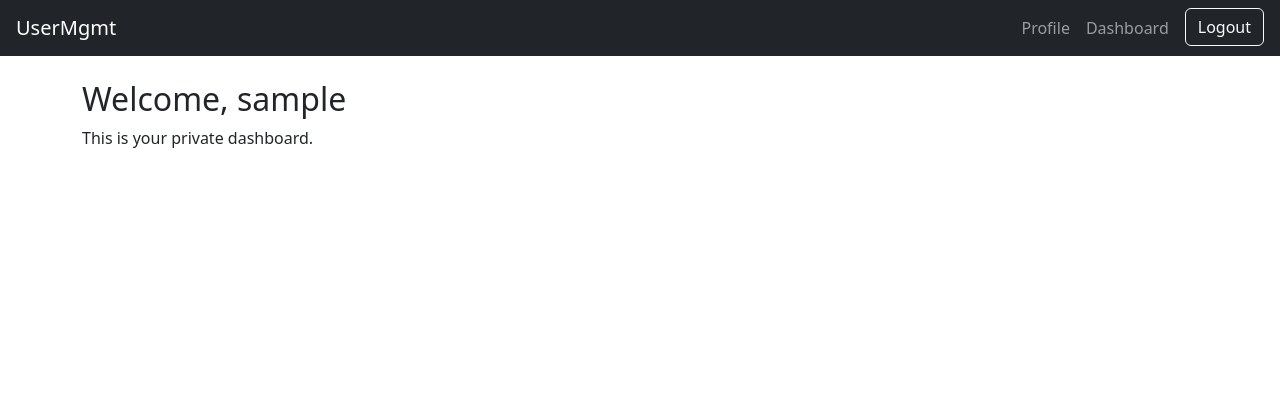
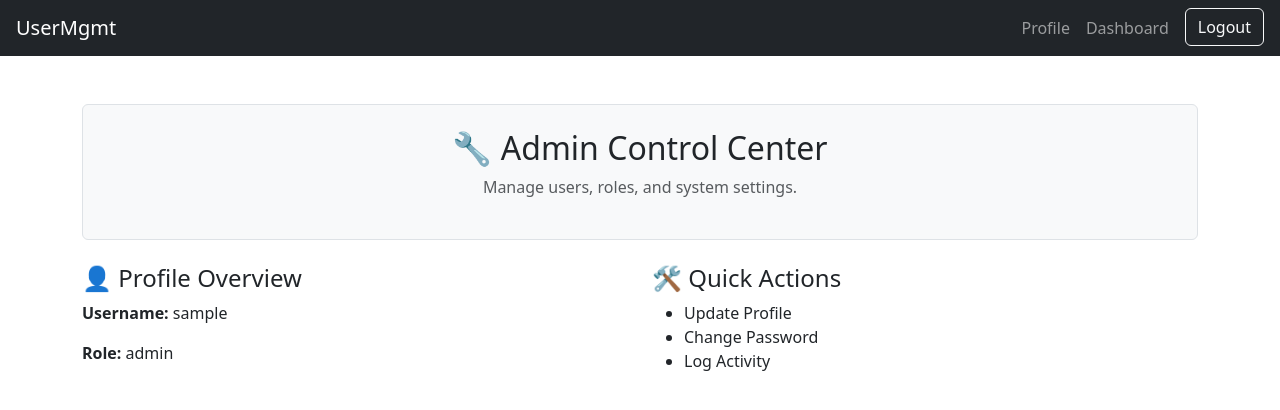
Before and after one commit to Zambagarrah/Fullstack-User-Management-System, a React (Vite) app in the folder frontend/: page /dashboard in a window 1280 px wide. Shown: the top 410 px of the page. Built offline with nearby package versions, Linux system fonts and the light colour scheme; sample sign-in values are in the browser's storage.

Commit message:
feat: enhance homepage with user-aware UI and navigation buttons

```diff
--- a/frontend/src/pages/Dashboard.jsx
+++ b/frontend/src/pages/Dashboard.jsx
@@ -4,10 +4,44 @@ import { useAuth } from '../context/AuthContext';
 const Dashboard = () => {
   const { user } = useAuth();
 
+  // Role-based greetings
+  const getRoleBanner = (role) => {
+    switch (role) {
+      case 'admin':
+        return { title: '🔧 Admin Control Center', subtitle: 'Manage users, roles, and system settings.' };
+      case 'editor':
+        return { title: '✏️ Content Hub', subtitle: 'Create and manage articles with ease.' };
+      case 'user':
+      default:
+        return { title: '📋 User Dashboard', subtitle: 'View your profile, settings, and recent activity.' };
+    }
+  };
+
+  const { title, subtitle } = getRoleBanner(user?.role);
+
   return (
-    <div className="container mt-4">
-      <h2>Welcome, {user?.username}</h2>
-      <p>This is your private dashboard.</p>
+    <div className="container mt-5">
+      <div className="p-4 mb-4 bg-light border rounded text-center">
+        <h2 className="mb-2">{title}</h2>
+        <p className="text-muted">{subtitle}</p>
+      </div>
+
+      {/* Main dashboard content */}
+      <div className="row">
+        <div className="col-md-6">
+          <h4>👤 Profile Overview</h4>
+          <p><strong>Username:</strong> {user?.username}</p>
+          <p><strong>Role:</strong> {user?.role}</p>
+        </div>
+        <div className="col-md-6">
+          <h4>🛠️ Quick Actions</h4>
+          <ul>
+            <li>Update Profile</li>
+            <li>Change Password</li>
+            <li>Log Activity</li>
+          </ul>
+        </div>
+      </div>
     </div>
   );
 };
```
